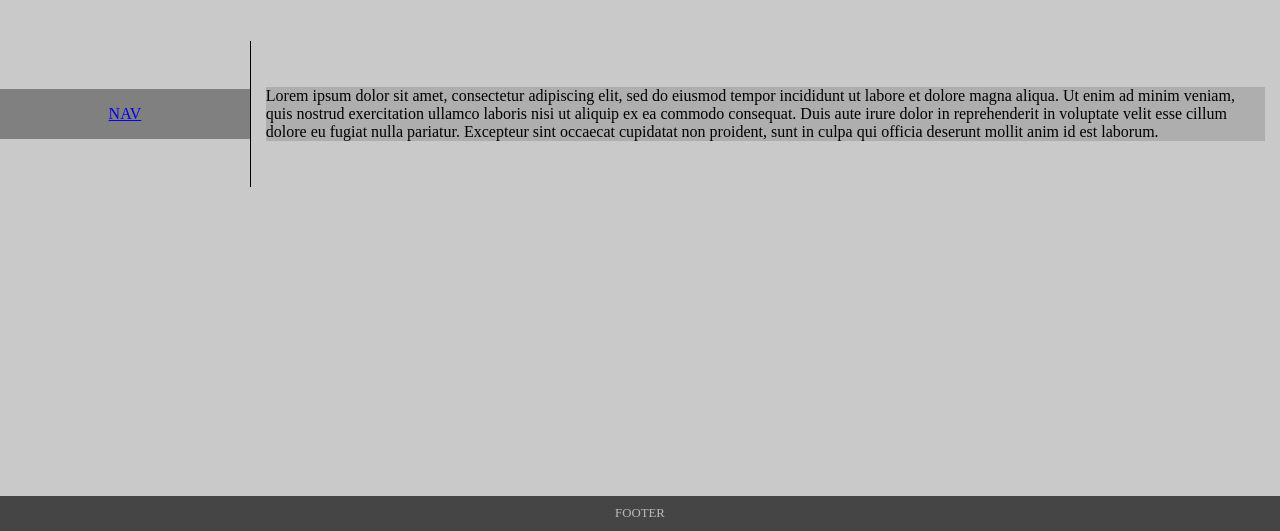
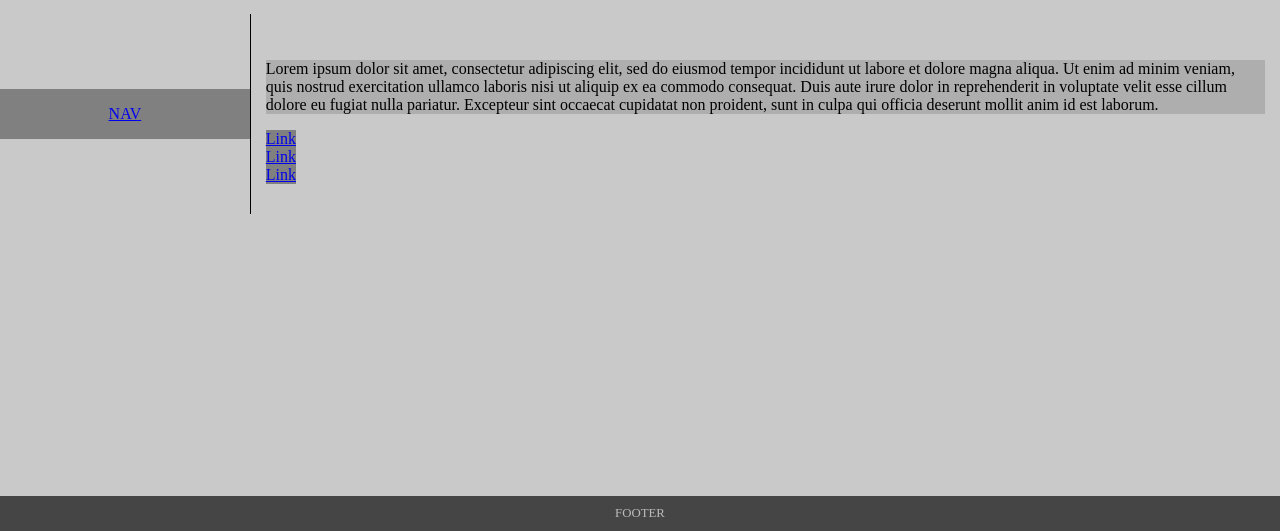
Before and after one commit to nickwilliams4/PortfolioAboutWireframe, a plain HTML site: page index.html in a window 1280 px wide. Shown: the part 269-800 px from the top of the page. Drawn offline with Linux system fonts and the light colour scheme; a web font is replaced by a local one.

Commit message:
added links

```diff
--- a/index.html
+++ b/index.html
@@ -25,9 +25,9 @@
       </section>
         <section class="links">
 
-          <div><a href="#"></a></div>
-          <div><a href="#"></a></div>
-          <div><a href="#"></a></div>
+          <div><a href="#">Link</a></div>
+          <div><a href="#">Link</a></div>
+          <div><a href="#">Link</a></div>
 
         </section>
     </main>
--- a/main.css
+++ b/main.css
@@ -46,6 +46,10 @@ footer {
   padding: 10px;
   background: rgb(69, 69, 69);
 }
+.links {
+  background: grey;
+  display: inline-block;
+}
 @media screen and (min-width: 800px) {
   .container {
     flex-direction: row;
```
